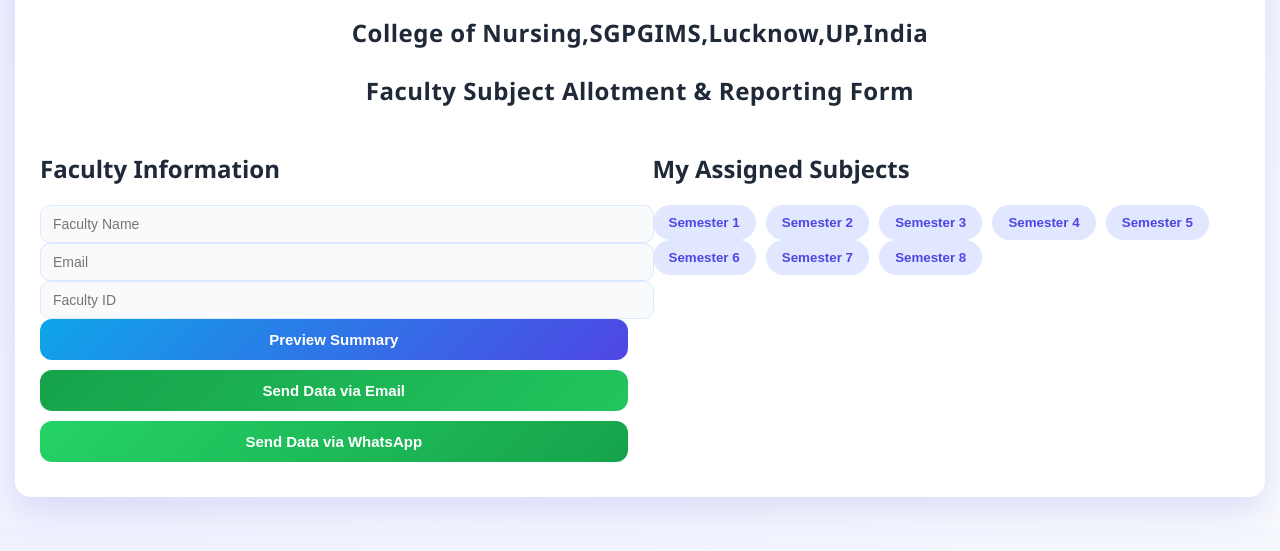
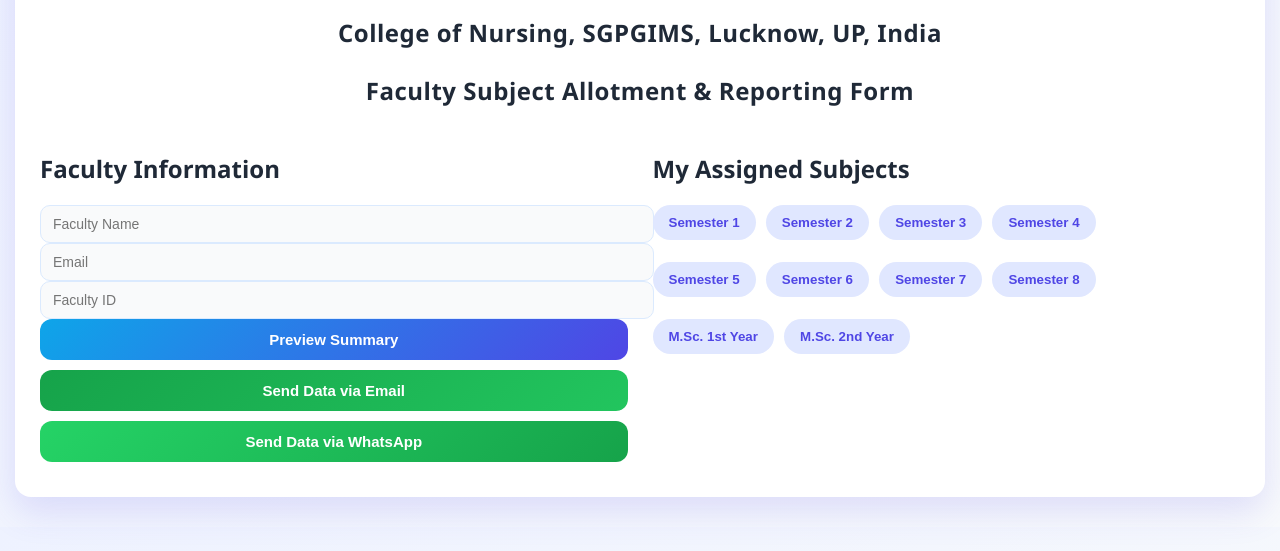
Before and after one commit to dsrk-pgi/faculty-form, a plain HTML site: page index.html in a window 1280 px wide. Shown: the part 99-650 px from the top of the page. Drawn offline with Linux system fonts and the light colour scheme.

Commit message:
Add files via upload

```diff
--- a/index.html
+++ b/index.html
@@ -8,12 +8,10 @@
 </head>
 <body>
     <div class="container">
-        <!-- Institute Header -->
         <div class="institute-header">
-            <img src="sgpgi.png"
-            alt="Sanjay Gandhi Postgraduate Institute of Medical Sciences">
+            <img src="sgpgi.png" alt="Sanjay Gandhi Postgraduate Institute of Medical Sciences">
         </div>
-        <h1>College of Nursing,SGPGIMS,Lucknow,UP,India</h1>
+        <h1>College of Nursing, SGPGIMS, Lucknow, UP, India</h1>
         <h1>Faculty Subject Allotment & Reporting Form</h1>
 
         <form id="facultyForm">
@@ -40,11 +38,13 @@
                             <button type="button" class="tab-btn active" onclick="showSemester(1)">Semester 1</button>
                             <button type="button" class="tab-btn" onclick="showSemester(2)">Semester 2</button>
                             <button type="button" class="tab-btn" onclick="showSemester(3)">Semester 3</button>
-                            <button type="button" class="tab-btn" onclick="showSemester(4)">Semester 4</button>
+                            <button type="button" class="tab-btn" onclick="showSemester(4)">Semester 4</button><br><br>
                             <button type="button" class="tab-btn" onclick="showSemester(5)">Semester 5</button>
                             <button type="button" class="tab-btn" onclick="showSemester(6)">Semester 6</button>
                             <button type="button" class="tab-btn" onclick="showSemester(7)">Semester 7</button>
-                            <button type="button" class="tab-btn" onclick="showSemester(8)">Semester 8</button>
+                            <button type="button" class="tab-btn" onclick="showSemester(8)">Semester 8</button><br><br>
+                            <button type="button" class="tab-btn" onclick="showSemester('MSC1')">M.Sc. 1st Year</button>
+                            <button type="button" class="tab-btn" onclick="showSemester('MSC2')">M.Sc. 2nd Year</button>
                         </div>
 
                         <div id="semesterContent"></div>
```
